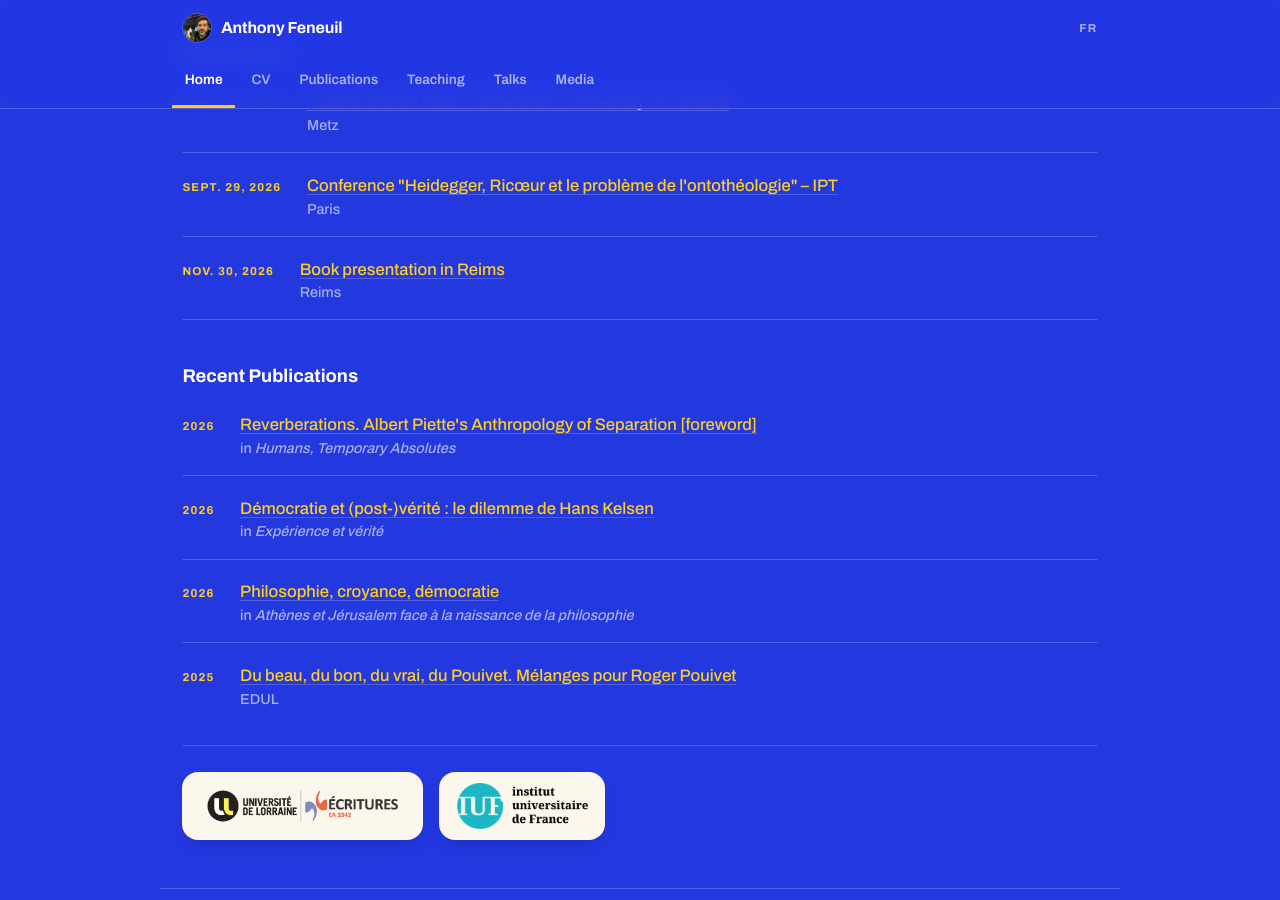
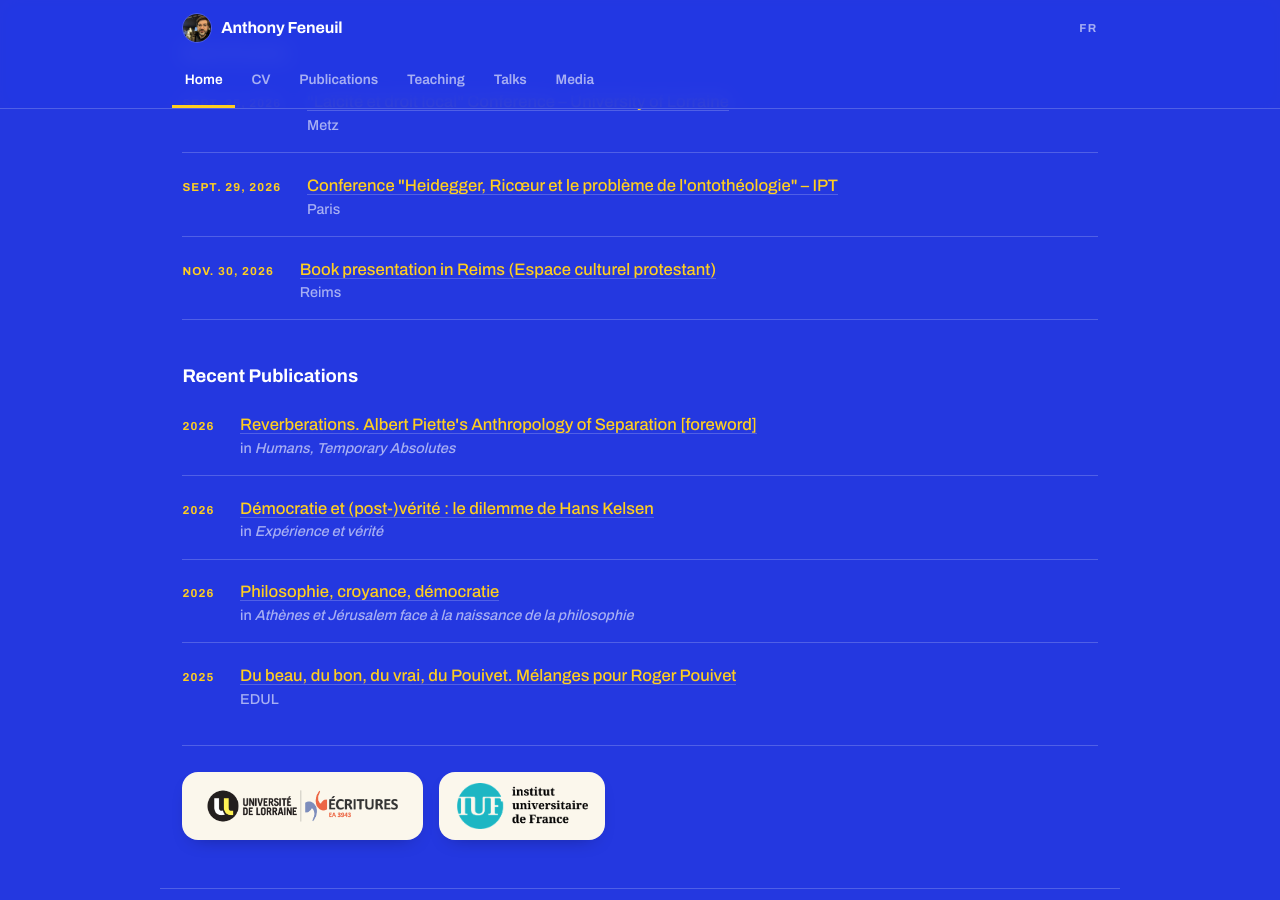
Before and after one commit to anfnl/anfnl.github.io, a Jekyll site: the page built from en/index.md, in a window 1280 px wide and 900 px high, scrolled down 1098 px. Built offline with Jekyll 4.4.1, drawn with Linux system fonts in a browser that asks for light colours; some web fonts are replaced.

Commit message:
Update events.yml

```diff
--- a/_data/events.yml
+++ b/_data/events.yml
@@ -15,6 +15,6 @@
 - date_en: "Nov. 30, 2026"
   date_fr: "30 nov. 2026"
   location: "Reims"
-  url: "https://epu-reimsepernay.org/evenements/ecp-conference-ne-ailleurs-itineraire-dune-quete-animee-par-m-anthony-feneuil/"
-  label_fr: 'Présentation du livre Rien de caché à Reims'
-  label_en: 'Book presentation in Reims'
+  url: "https://www.infoculture-reims.fr/details.php?s_ev_id=33860&s_from=0&s_period=all&s_famille=10&s_date_debut=2026-09-18&s_date_fin=2030-01-01&s_nb_results=500"
+  label_fr: 'Présentation du livre Rien de caché à Reims (Espace culturel protestant)'
+  label_en: 'Book presentation in Reims (Espace culturel protestant)'
```
